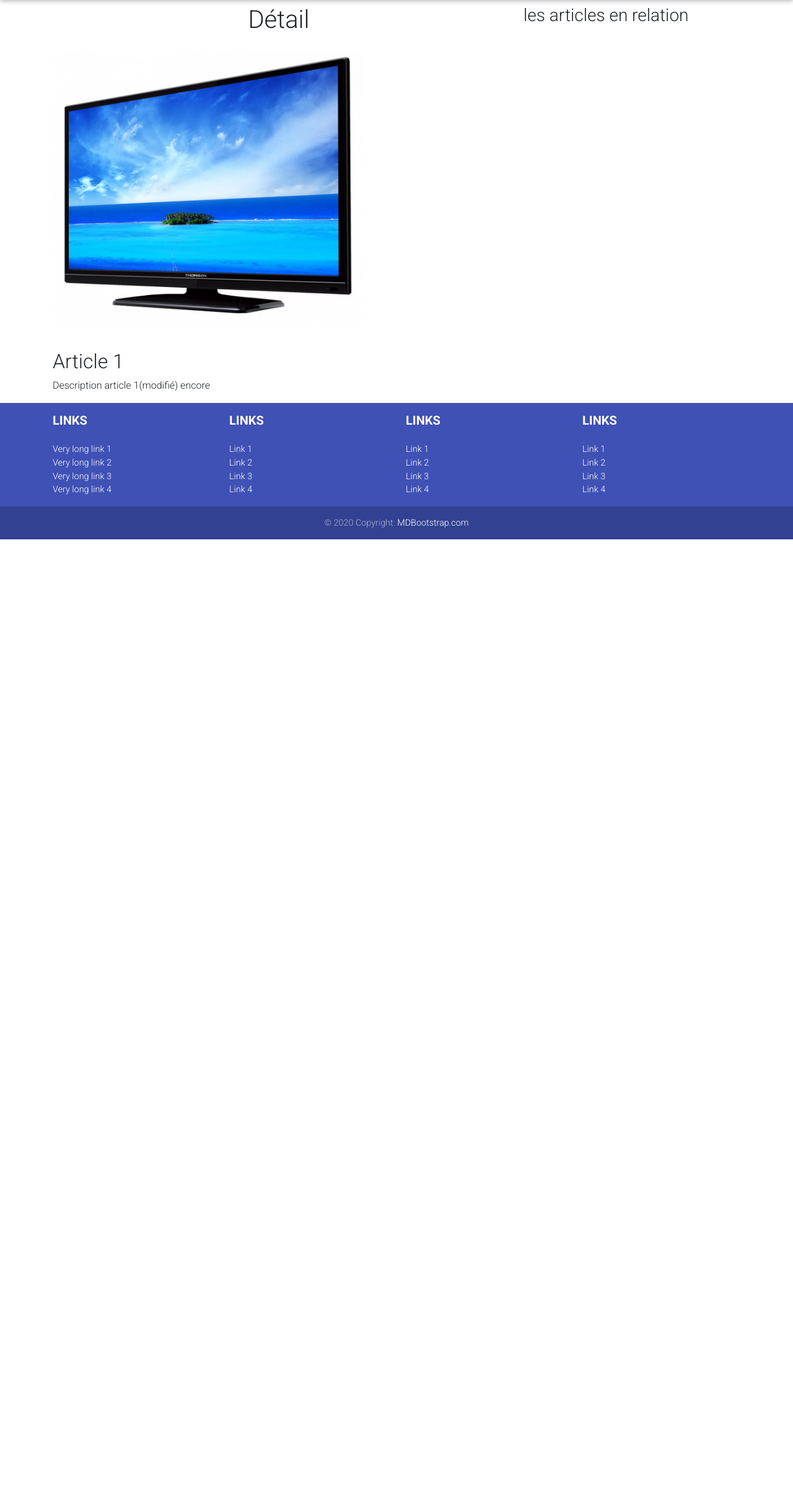
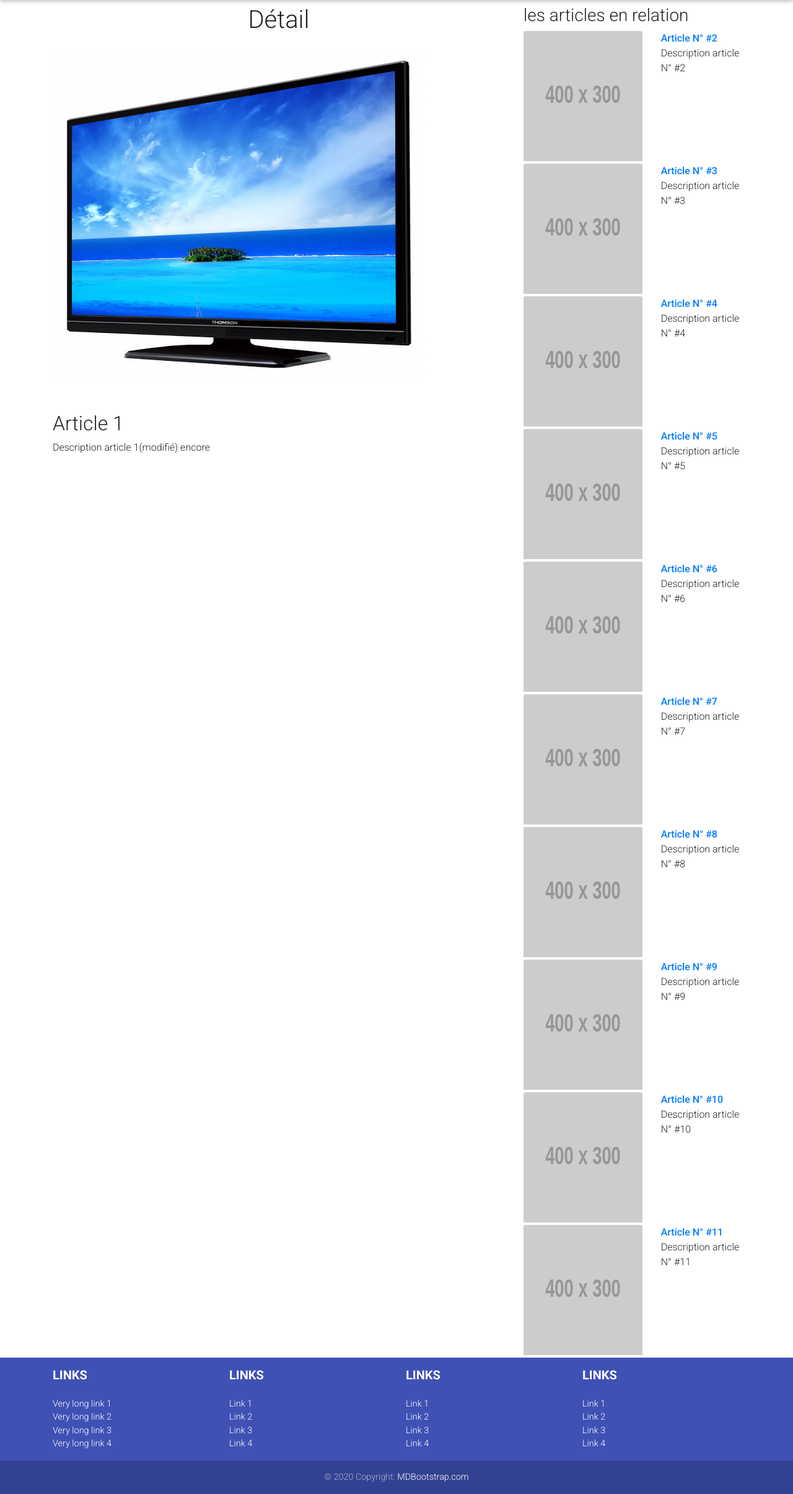
Before and after one commit to bilal1960/Projet_django_blog, a Django app: template blog/templates/detail.html in a window 1280 px wide. Shown: the part 58-2468 px from the top of the page at 62% size. Before the commit the page ends 928 px from the top, so only its background shows below. Run offline with Django 5.2, Linux system fonts and the light colour scheme; the template is opened without the code that fills it: values that come from a table or form of the project are taken from there, others are empty; data comes from the database, SQL or seed files in the repository; both versions use the stored data as it was after the commit; grey boxes labelled with a size stand in for pictures from a placeholder-image service; some libraries are stand-ins or nearby versions.

Commit message:
liaison Category et Article + CSS

```diff
--- a/blog/admin.py
+++ b/blog/admin.py
@@ -1,3 +1,5 @@
 from django.contrib import admin
-from .models import Article
+from .models import Article, Category
+
 admin.site.register(Article)
+admin.site.register(Category)
--- a/blog/models.py
+++ b/blog/models.py
@@ -3,8 +3,12 @@ from django.db import models
 class Category(models.Model):
     name=models.CharField(max_length=120)
 
+    def __str__(self):
+        return self.name
+
 class Article(models.Model):
     title=models.CharField(max_length=50)
+    category=models.ForeignKey(Category,on_delete=models.CASCADE)
     desc=models.TextField()
     image=models.ImageField()
     created_at=models.DateTimeField(auto_now_add=True)
--- a/blog/templates/detail.html
+++ b/blog/templates/detail.html
@@ -5,12 +5,34 @@
          <div class="row">
             <div class="col-md-8">
                 <h1 class="text-center mt-2">Détail</h1>
-         <img src="{{article.image.url}}" alt="" style="max-width: 500px;">
+         <img src="{{article.image.url}}" alt="" style="max-width: 600px;">
          <h2>{{article.title}}</h2>
          <p>{{article.desc}}</p>
             </div>
             <div class="col-md-4">
                 <h3 class="mt-2">les articles en relation</h3>
+                <div class="row">
+                    {% for art in aer %}
+                    {% if art.id != article.id %}
+                    <div class="col-md-7 mb-1" >
+                        {% if art.image != "http://default" %}
+                        <a href="{% url 'detail' art.id %}">
+
+                   <div class="col-md-8 mb-1">
+                   <img src="{{art.image.url}}" style="max-height: 210px;">
+                        {% else %}
+                        <a href="{% url 'detail' art.id %}">
+                        <img class="card-img-top" src="https://placehold.co/400x300" alt="Card image cap" style="height: 210px;">
+                        {% endif %}
+                   </div>
+                   <div class="col-5">
+                   <a href="{% url 'detail' art.id %}"><strong>{{art.title}}</strong>  <br></a>
+                    {{art.desc|truncatewords:7}}
+                   </div>
+                   {% endif %}
+                   {% endfor %}
+                </div>
+
             </div>
          </div>
     </div>
--- a/blog/views.py
+++ b/blog/views.py
@@ -7,4 +7,6 @@ def home(request):
 
 def detail(request,id_article):
     article=Article.objects.get(id=id_article)
-    return render(request,"detail.html",{"article":article})
+    category=article.category
+    articles_en_relation=Article.objects.filter(category=category)[:5]
+    return render(request,"detail.html",{"article":article,"aer":articles_en_relation})
--- a/my_blog/settings.py
+++ b/my_blog/settings.py
@@ -25,7 +25,7 @@ SECRET_KEY = 'django-insecure-petdeh#64pa=))ky1&8(hh_yl$@!&x+oaho7!@)rag1l%^qsru
 # SECURITY WARNING: don't run with debug turned on in production!
 DEBUG = True
 
-ALLOWED_HOSTS = ['4041-178-51-223-18.ngrok-free.app']
+ALLOWED_HOSTS = ['fffc-178-51-223-18.ngrok-free.app', '127.0.0.1']
 
 
 # Application definition
```
Also changed, not shown: R.png (deleted), blog/migrations/0003_article_category.py (added), blog/migrations/0004_rename_category_article_category.py (added), db.sqlite3, television-png-television-png-tv-image-22253-1080.png (deleted), television-png-television-png-tv-image-22253-1080_vmmpNMf.png (deleted).
